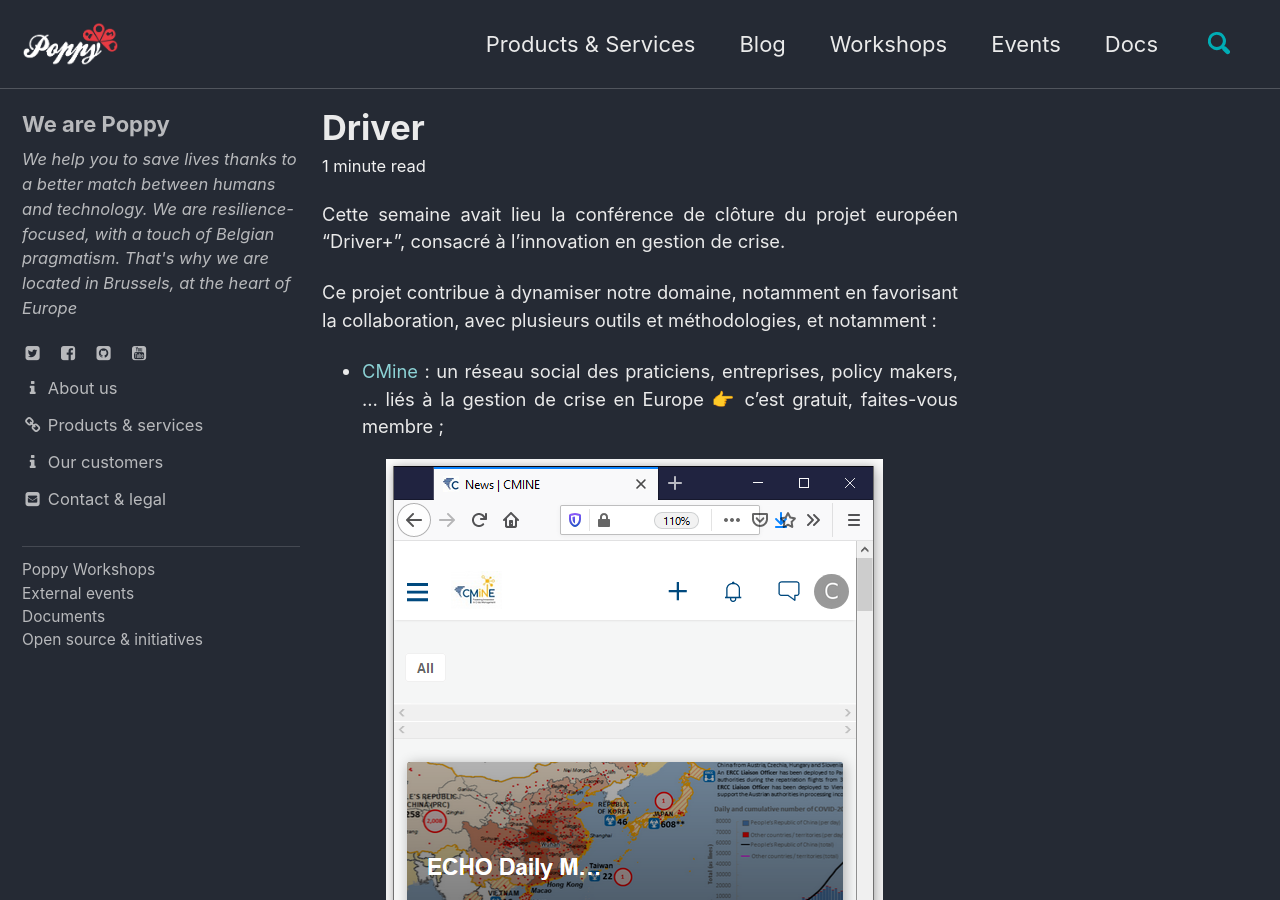
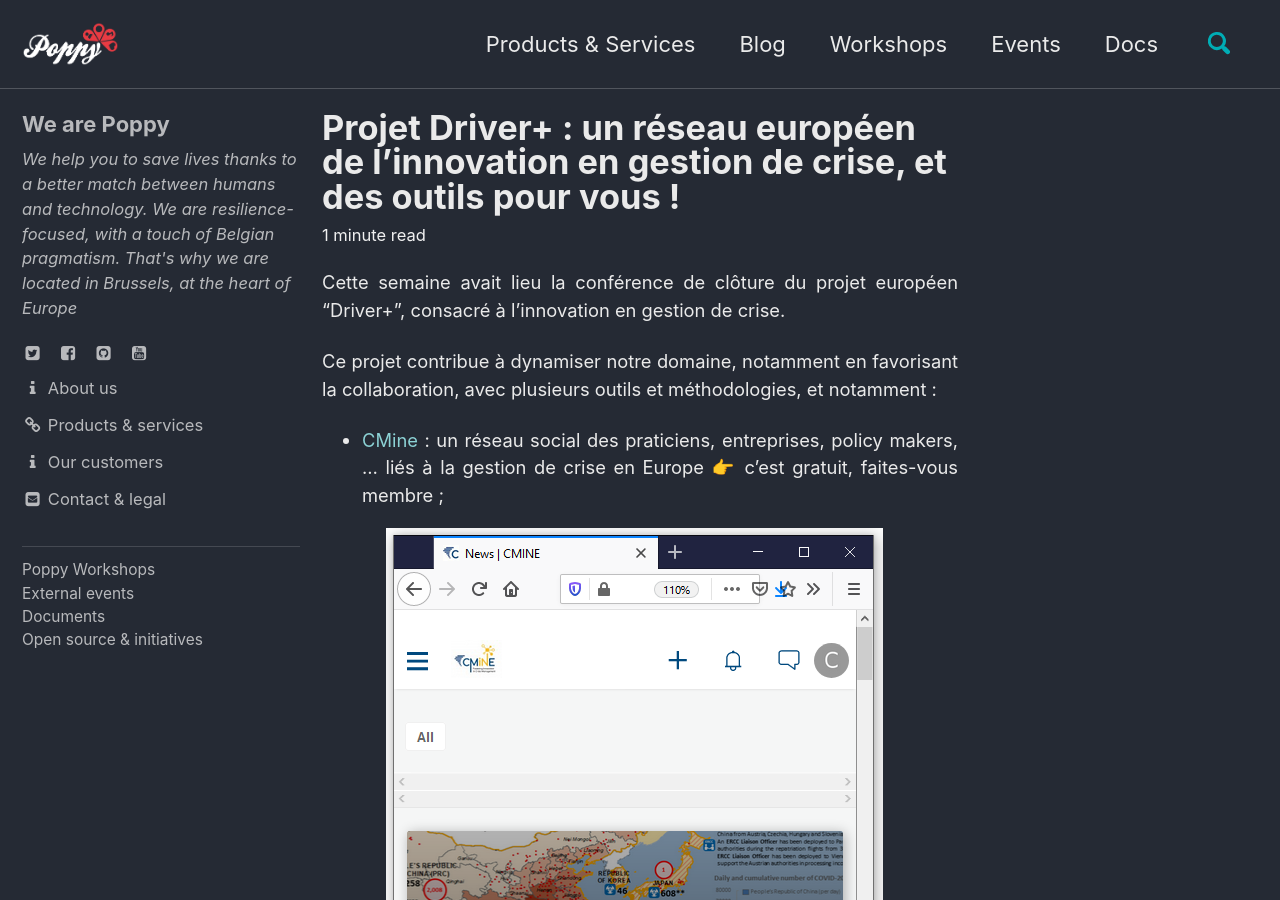
Before and after one commit to ccloquet/ccloquet.github.io, a Jekyll site: the page built from _posts/2020-02-20-driver_plus.md, in a window 1280 px wide and 900 px high. Built offline with Jekyll 4.4.1, drawn with Linux system fonts in a browser that asks for light colours; cached includes are drawn as plain includes.

Commit message:
Update 2020-02-20-driver_plus.md

```diff
--- a/_posts/2020-02-20-driver_plus.md
+++ b/_posts/2020-02-20-driver_plus.md
@@ -1,5 +1,5 @@
 ---
-title: Driver
+title: "Projet Driver+ : un réseau européen de l'innovation en gestion de crise, et des outils pour vous !"
 published: true
 tags: [tools,europe,network,security]
 ---
```
